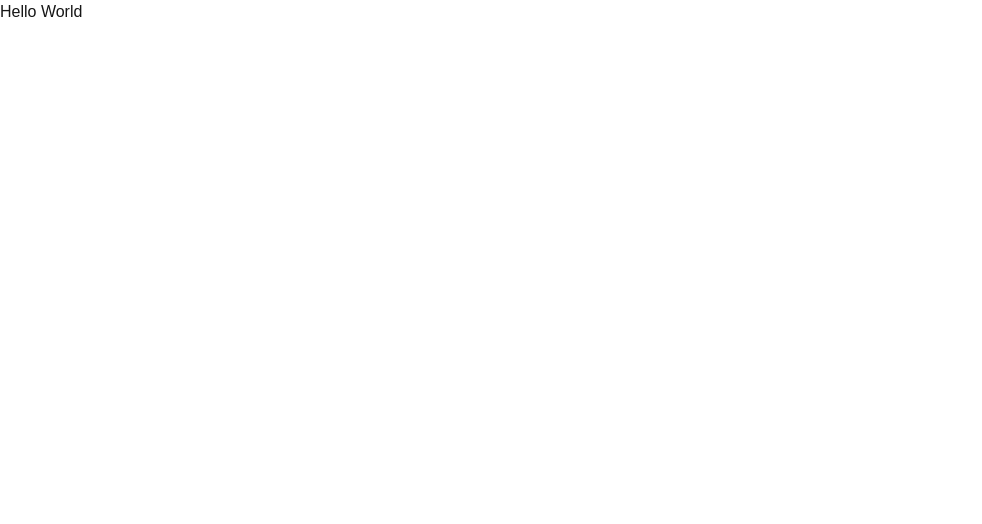
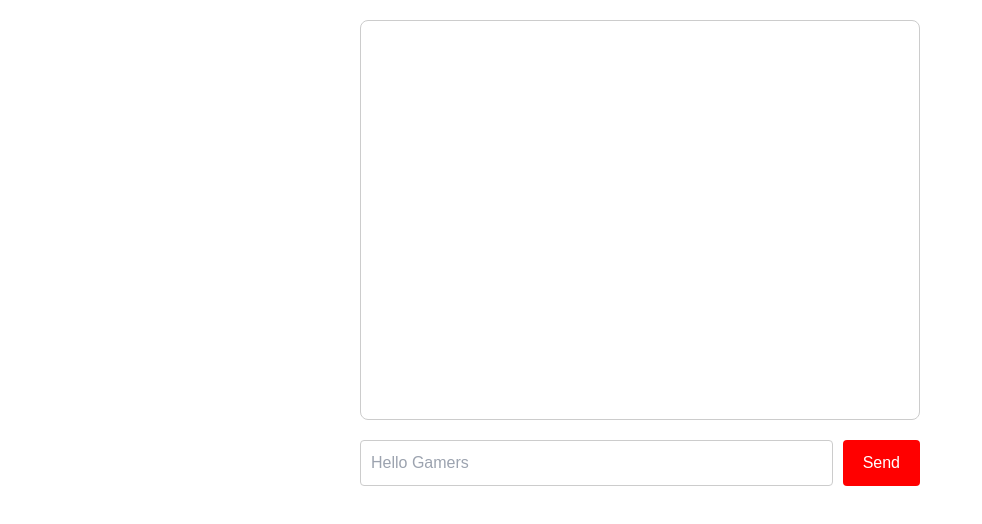
Before and after one commit to eafdeafd/project_with_friends, a Next.js app in the folder frontend/vct/: page / in a window 1280 px wide. Shown: the top 524 px of the page, without its empty margins (0-982 px from the left). Built offline with nearby package versions, Linux system fonts and the light colour scheme; a web font is replaced by a local one.

Commit message:
Set up text box with Valorant Font

```diff
--- a/frontend/vct/src/app/globals.css
+++ b/frontend/vct/src/app/globals.css
@@ -32,3 +32,52 @@ body {
     text-wrap: balance;
   }
 }
+
+
+/* Home Page */
+
+.home-container {
+  padding: 20px;
+  max-width: 600px;
+  margin: 0 auto;
+}
+
+.chatbox {
+  border: 1px solid #ccc;
+  border-radius: 8px;
+  padding: 20px;
+  height: 400px;
+  width: 100%;
+  max-width: 800px;
+  overflow-y: scroll;
+  margin-bottom: 20px;
+  box-sizing: border-box;
+}
+
+.message {
+  margin-bottom: 10px;
+}
+
+.textbox-container {
+  display: flex;
+}
+
+.input-box {
+  flex: 1;
+  padding: 10px;
+  font-size: 16px;
+  border-radius: 4px;
+  border: 1px solid #ccc;
+  color: black;
+}
+
+.send-button {
+  margin-left: 10px;
+  padding: 10px 20px;
+  font-size: 16px;
+  border-radius: 4px;
+  background-color: red;
+  color: #fff;
+  border: none;
+  cursor: pointer;
+}
--- a/frontend/vct/src/app/page.js
+++ b/frontend/vct/src/app/page.js
@@ -1,10 +1,43 @@
+"use client";
+
 import Image from "next/image";
+import { useState } from "react";
 
 export default function Home() {
+  const [messages, setMessages] = useState([]);
+  const [inputValue, setInputValue] = useState("");
+
+  const handleSendMessage = () => {
+    if (inputValue.trim()) {
+      setMessages([...messages, inputValue]);
+      setInputValue("");
+    }
+  };
+
   return (
-    <div>
-      Hello World
+    <div className="home-container">
+      {/* Chatbox */}
+      <div className="chatbox">
+        {messages.map((message, index) => (
+          <div key={index} className="message">
+            {message}
+          </div>
+        ))}
+      </div>
+
+      {/* Textbox at the bottom */}
+      <div className="textbox-container">
+        <input
+          type="text"
+          value={inputValue}
+          onChange={(e) => setInputValue(e.target.value)}
+          placeholder="Hello Gamers"
+          className="input-box"
+        />
+        <button onClick={handleSendMessage} className="send-button">
+          Send
+        </button>
+      </div>
     </div>
-
   );
 }
```
